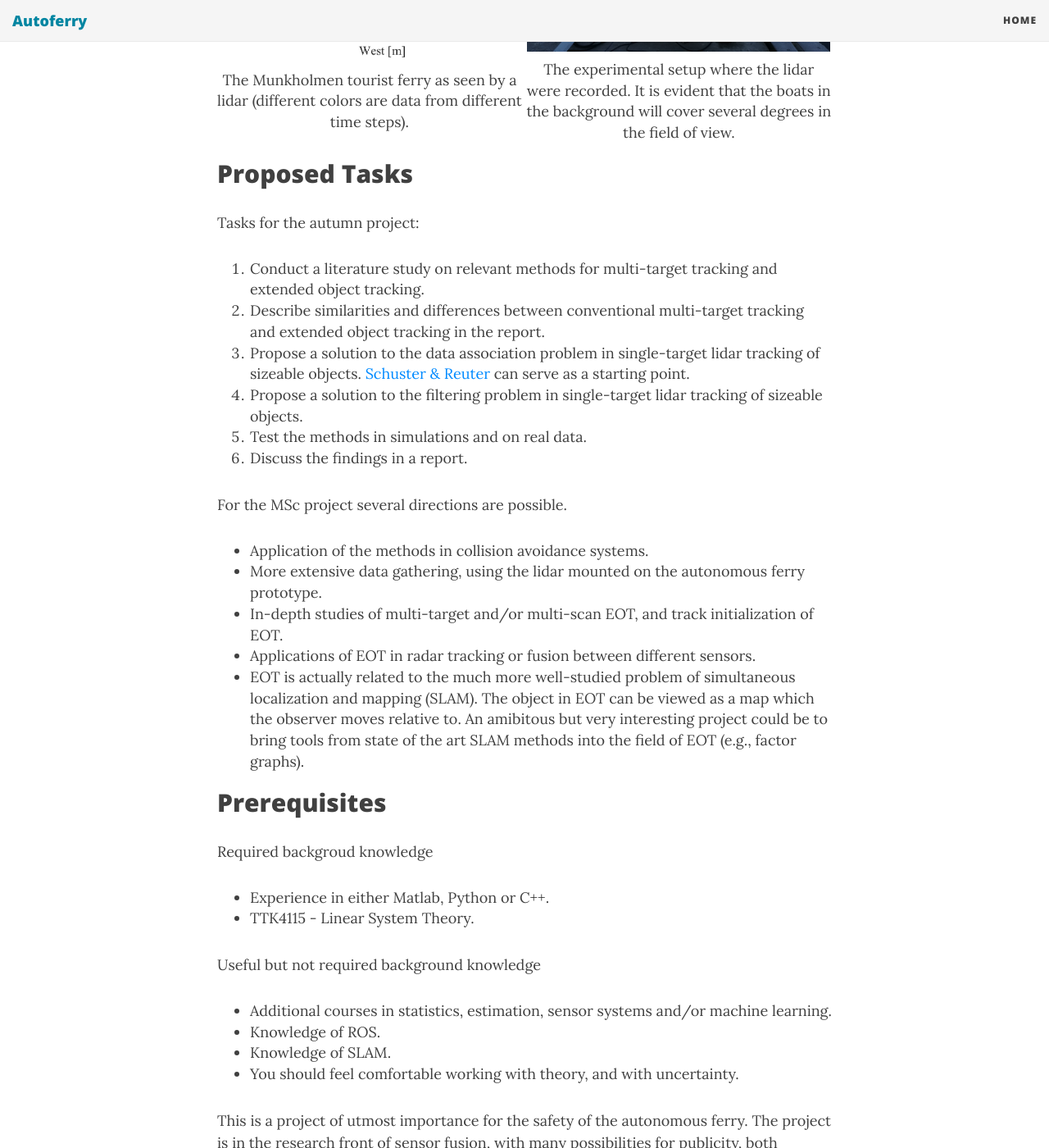
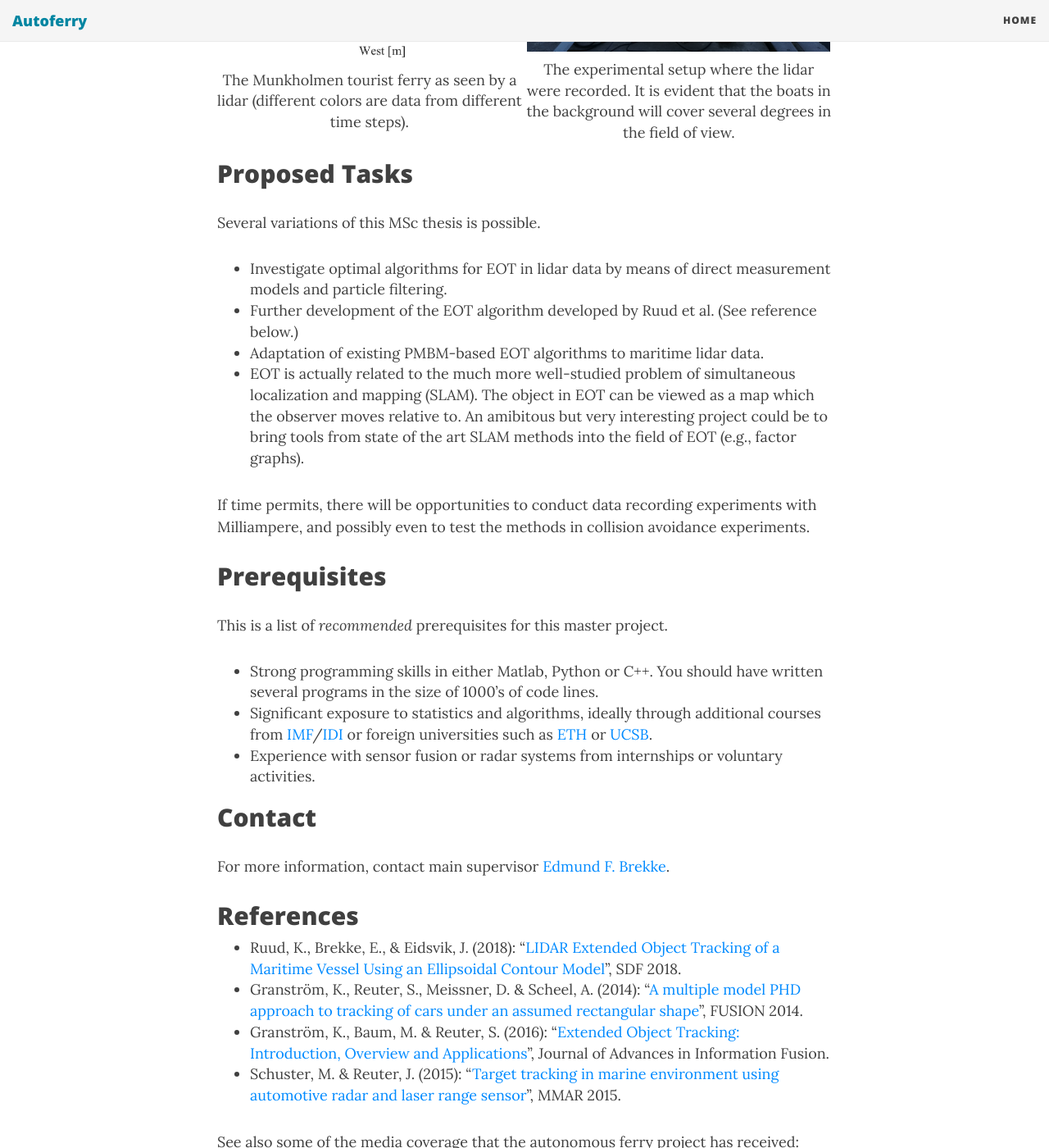
Before and after one commit to autosit/autosit.github.io, a Jekyll site: the page built from _posts/2018-04-11-eot.md, in a window 1280 px wide and 1400 px high, scrolled down 1483 px. Shown: the whole window at 82% size. Built offline with Jekyll 4.4.1, drawn with Linux system fonts in a browser that asks for light colours; nearby versions of some CDN libraries; some of the changed text lies outside the part shown.

Commit message:
eot updated nov 2018

```diff
--- a/_posts/2018-04-11-eot.md
+++ b/_posts/2018-04-11-eot.md
@@ -7,7 +7,7 @@ category: SF
 
 ## Background
 
-During 2017 the prototype of an autonomous ferry has been built and launched by researchers at NTNU. The 6 meter long prototype is a precursor of a twice as large ferry intended for passenger transport over the canal between Ravnkloa and Brattøra. The ferry will use a variety of sensors to perceive its surroundings and avoid collisions with other vessels. The primary sensor for this task will be a Velodyne lidar.
+During 2017 the prototype of the autonomous ferry Milliampere has been built and launched by researchers at NTNU. The 6 meter long prototype is a precursor of a twice as large ferry intended for passenger transport over the canal between Ravnkloa and Brattøra. The ferry will use a variety of sensors to perceive its surroundings and avoid collisions with other vessels. The primary sensor for this task will be a Velodyne lidar.
 
 Target tracking is a central component of the ferry's sensor system. Based on the raw sensor data, software must detect other objects, and estimate their locations and velocities. Many different tracking methods exist, and which method is most appropriate depends on the sensors used. The primary sensor for collision avoidance will be an automotive lidar, while cameras and radars also will be considered. Lidar and radar are both active sensors, which can measure both range and bearing. A key difference between radar and lidar is that the lidar has much higher resolution.
 
@@ -28,47 +28,32 @@ This autumn project will build upon a previous autumn project and master thesis
 
 ## Proposed Tasks
 
-Tasks for the autumn project:
+Several variations of this MSc thesis is possible.
 
-1. Conduct a literature study on relevant methods for multi-target tracking and extended object tracking.
-2. Describe similarities and differences between conventional multi-target tracking and extended object tracking in the report.
-3. Propose a solution to the data association problem in single-target lidar tracking of sizeable objects. <a href="https://ieeexplore.ieee.org/document/7284009/">Schuster & Reuter</a> can serve as a starting point.
-4. Propose a solution to the filtering problem in single-target lidar tracking of sizeable objects.
-5. Test the methods in simulations and on real data.
-6. Discuss the findings in a report.
+* Investigate optimal algorithms for EOT in lidar data by means of direct measurement models and particle filtering.
+* Further development of the EOT algorithm developed by Ruud et al. (See reference below.)
+* Adaptation of existing PMBM-based EOT algorithms to maritime lidar data.
+* EOT is actually related to the much more well-studied problem of simultaneous localization and mapping (SLAM). The object in EOT can be viewed as a map which the observer moves relative to. An amibitous but very interesting project could be to bring tools from state of the art SLAM methods into the field of EOT (e.g., factor graphs).
 
-For the MSc project several directions are possible.
-
-- Application of the methods in collision avoidance systems.
-- More extensive data gathering, using the lidar mounted on the autonomous ferry prototype.
-- In-depth studies of multi-target and/or multi-scan EOT, and track initialization of EOT.
-- Applications of EOT in radar tracking or fusion between different sensors.
-- EOT is actually related to the much more well-studied problem of simultaneous localization and mapping (SLAM). The object in EOT can be viewed as a map which the observer moves relative to. An amibitous but very interesting project could be to bring tools from state of the art SLAM methods into the field of EOT (e.g., factor graphs).
+If time permits, there will be opportunities to conduct data recording experiments with Milliampere, and possibly even to test the methods in collision avoidance experiments.
 
 ## Prerequisites
+This is a list of *recommended* prerequisites for this master project.
 
-Required backgroud knowledge
-
-- Experience in either Matlab, Python or C++.
-- TTK4115 - Linear System Theory.
-
-Useful but not required background knowledge
-
-- Additional courses in statistics, estimation, sensor systems and/or machine learning.
-- Knowledge of ROS.
-- Knowledge of SLAM.
-- You should feel comfortable working with theory, and with uncertainty.
-
-This is a project of utmost importance for the safety of the autonomous ferry. The project is in the research front of sensor fusion, with many possibilities for publicity, both academically and in popular media.
+- Strong programming skills in either Matlab, Python or C++. You should have written several programs in the size of 1000's of code lines.
+- Significant exposure to statistics and algorithms, ideally through additional courses from <a href="https://www.ntnu.edu/imf">IMF</a>/<a href="https://www.ntnu.edu/idi">IDI</a> or foreign universities such as <a href="https://www.ethz.ch/en.html">ETH</a> or <a href="https://www.ucsb.edu">UCSB</a>.
+- Experience with sensor fusion or radar systems from internships or voluntary activities.
 
 ## Contact
 For more information, contact main supervisor [Edmund F. Brekke](http://www.ntnu.no/ansatte/edmundfo).
 
 ## References
 
+* Ruud, K., Brekke, E., & Eidsvik, J. (2018): “[LIDAR Extended Object Tracking of a Maritime Vessel Using an Ellipsoidal Contour Model](https://www.researchgate.net/publication/328890666_LIDAR_Extended_Object_Tracking_of_a_Maritime_Vessel_Using_an_Ellipsoidal_Contour_Model)”, SDF 2018.
 * Granström, K., Reuter, S., Meissner, D. & Scheel, A. (2014): “[A multiple model PHD approach to tracking of cars under an assumed rectangular shape](https://ieeexplore.ieee.org/document/6915991/)”, FUSION 2014.
 * Granström, K., Baum, M. & Reuter, S. (2016): “[Extended Object Tracking: Introduction, Overview and Applications](https://arxiv.org/abs/1604.00970)”, Journal of Advances in Information Fusion.
 * Schuster, M. & Reuter, J. (2015): “[Target tracking in marine environment using automotive radar and laser range sensor](https://ieeexplore.ieee.org/document/7284009/)”, MMAR 2015.
+
 
 See also some of the media coverage that the autonomous ferry project has received:
 
```
